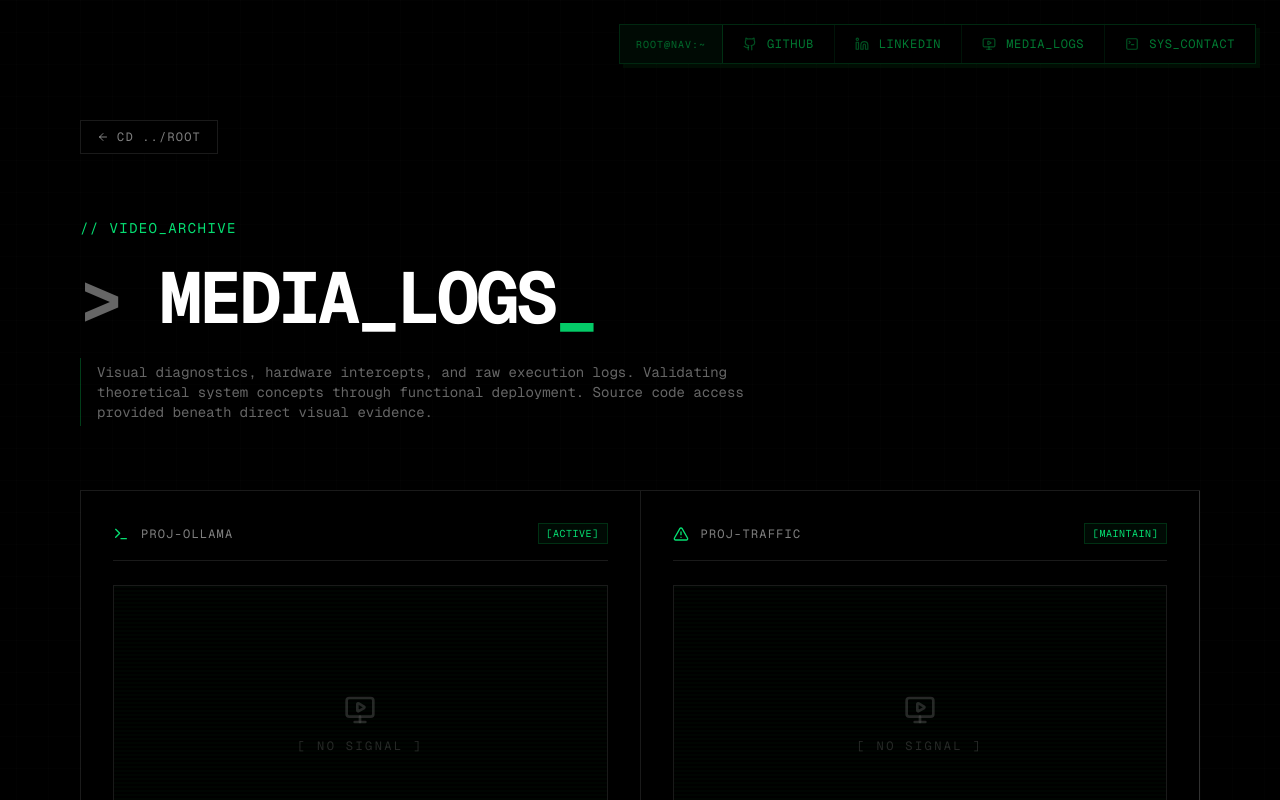
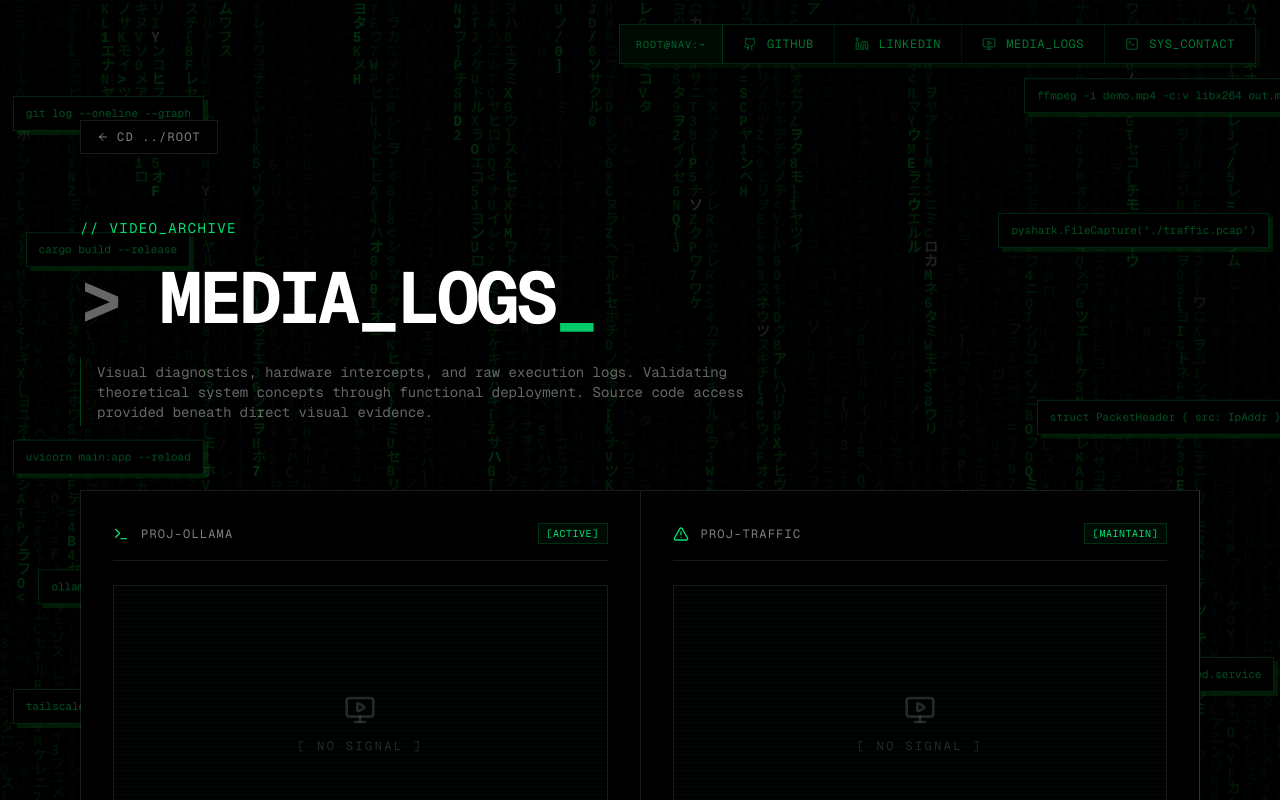
Before and after one commit to all3n1k/resume-portfolio, a Next.js app: page /media in a window 1280 px wide. Shown: the top 800 px of the page. Built offline with nearby package versions, Linux system fonts and the light colour scheme.

Commit message:
feat: add MatrixCanvas background and floating code blocks to media page

```diff
--- a/src/app/media/page.tsx
+++ b/src/app/media/page.tsx
@@ -1,10 +1,17 @@
+"use client";
+
 import MediaShowcase from "@/components/MediaShowcase";
+import MatrixCanvas from "@/components/MatrixCanvas";
+import { FloatingCodeSnippet } from "@/components/HeroSection";
 import Link from "next/link";
 import { ArrowLeft } from "lucide-react";
 
 export default function MediaPage() {
   return (
     <main className="relative z-10 min-h-screen bg-black text-white p-6 md:p-12 lg:p-20 overflow-x-hidden">
+      {/* Matrix falling code background */}
+      <MatrixCanvas opacity={0.2} density={0.03} speed={40} mouseTrail={false} />
+
       {/* Global IDE Architectural Grid */}
       <div className="fixed inset-0 z-0 pointer-events-none opacity-[0.2]"
         style={{
@@ -13,6 +20,21 @@ export default function MediaPage() {
           backgroundPosition: 'center center'
         }}
       />
+
+      {/* Ambient floating code snippets */}
+      <div className="fixed inset-0 z-0 pointer-events-none hidden lg:block">
+        <FloatingCodeSnippet code={"git log --oneline --graph"} x="1%" y="12%" delay={1.2} duration={4.5} />
+        <FloatingCodeSnippet code={"cargo build --release"} x="2%" y="30%" delay={2.0} duration={5.0} />
+        <FloatingCodeSnippet code={"uvicorn main:app --reload"} x="1%" y="55%" delay={1.7} duration={3.8} />
+        <FloatingCodeSnippet code={"ollama run llama3"} x="3%" y="72%" delay={2.5} duration={4.2} />
+        <FloatingCodeSnippet code={"tailscale status --json | jq"} x="1%" y="88%" delay={3.0} duration={5.5} />
+
+        <FloatingCodeSnippet code={"ffmpeg -i demo.mp4 -c:v libx264 out.mp4"} x="80%" y="10%" delay={1.5} duration={4.8} />
+        <FloatingCodeSnippet code={"pyshark.FileCapture('./traffic.pcap')"} x="78%" y="28%" delay={2.2} duration={5.2} />
+        <FloatingCodeSnippet code={"struct PacketHeader { src: IpAddr }"} x="81%" y="50%" delay={1.9} duration={4.0} />
+        <FloatingCodeSnippet code={"ssh -p 22 root@10.0.0.1"} x="79%" y="68%" delay={2.8} duration={3.6} />
+        <FloatingCodeSnippet code={"systemctl status quadruped.service"} x="80%" y="84%" delay={3.3} duration={4.9} />
+      </div>
 
       <div className="relative z-10 max-w-7xl mx-auto pt-10">
         <Link
```
